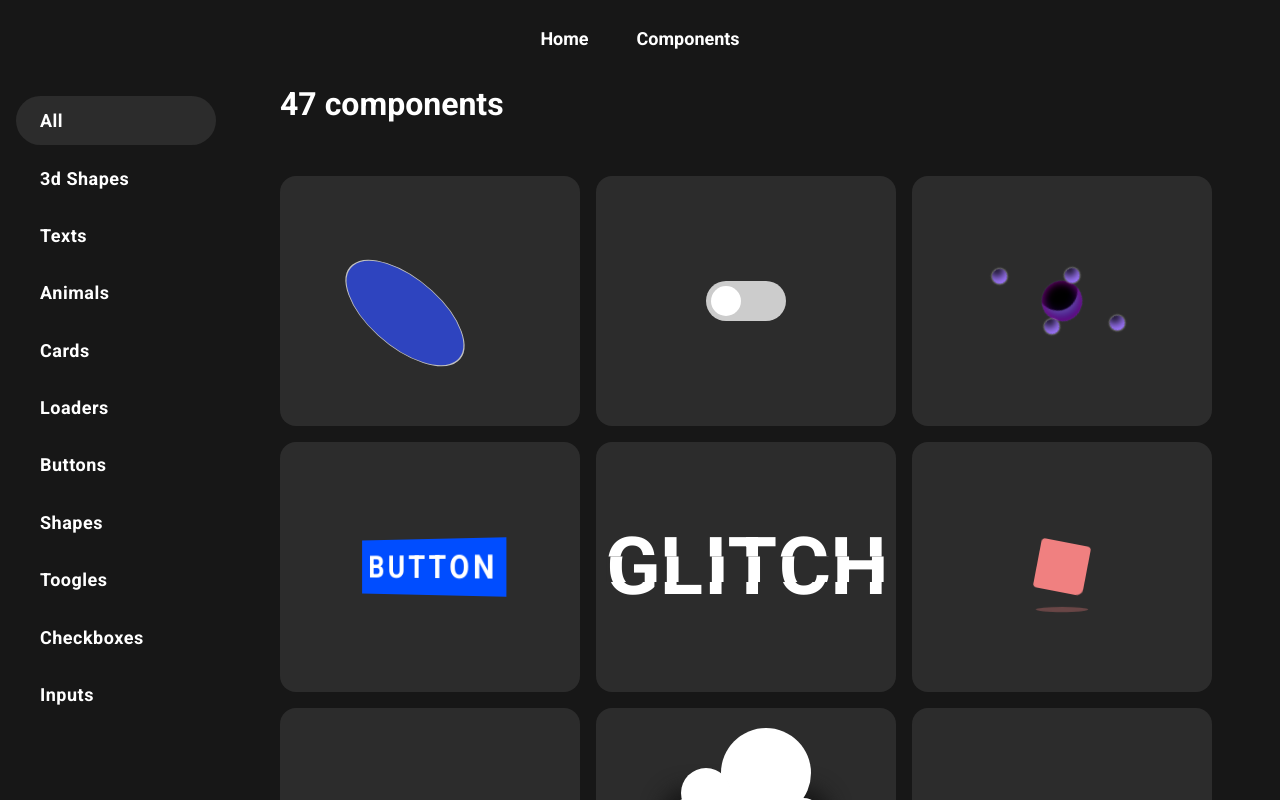
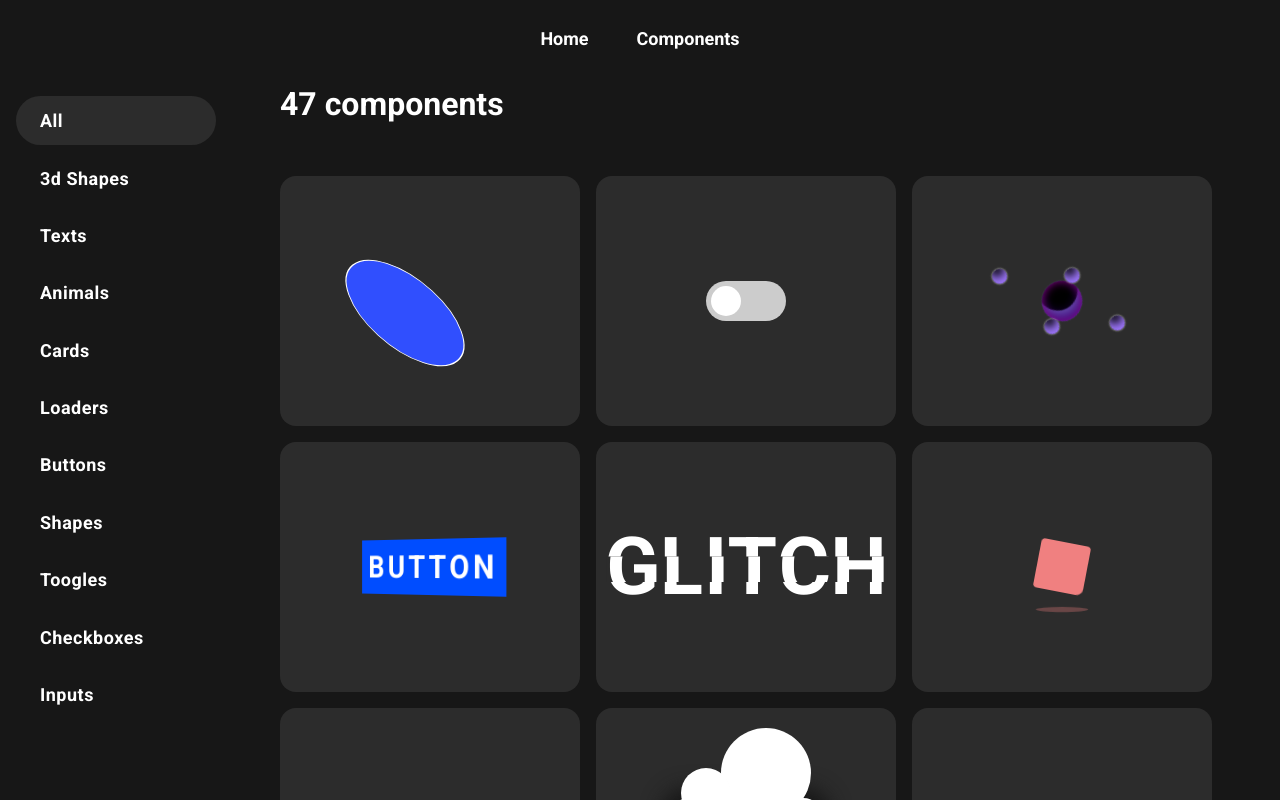
Before and after one commit to arishem51/iuniverse, a React (Vite) app: page /all in a window 1280 px wide. Shown: the top 800 px of the page. Built offline with nearby package versions, Linux system fonts and the light colour scheme.

Commit message:
chore: remove oapcity

```diff
--- a/src/components/ListComponent/3DShapes/Cone.tsx
+++ b/src/components/ListComponent/3DShapes/Cone.tsx
@@ -11,7 +11,6 @@ const Bottom = styled.div`
   height: 100px;
   border-radius: 50%;
   background: #304ffe;
-  opacity: 0.7;
   transform: skewX(20deg) skewY(20deg);
   border: 1px solid white;
 `;
```
